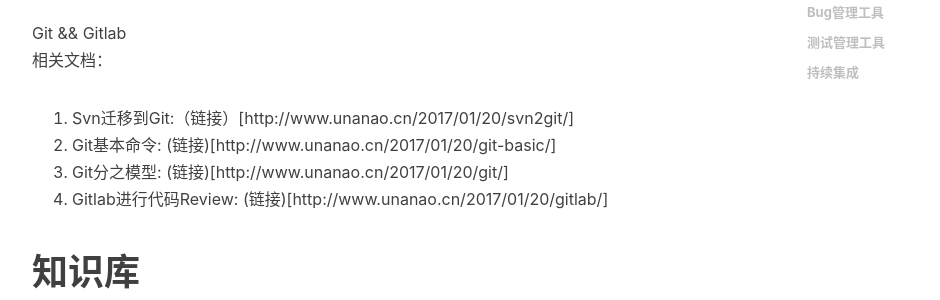
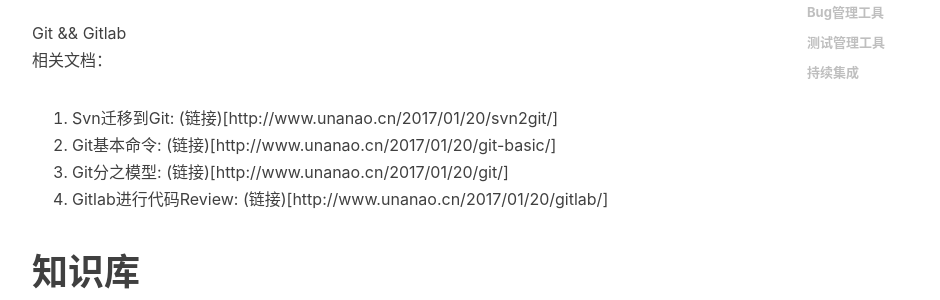
Before and after one commit to xuyumeng/xuyumeng.github.io, a Jekyll site: the page built from _posts/2018-01-16-dev-tools.md, in a window 1280 px wide and 900 px high, scrolled down 642 px. Shown: the part 152-452 px from the top of the window, without its empty margins (233-1173 px from the left). Built offline with Jekyll 4.4.1, drawn with Linux system fonts in a browser that asks for light colours; nearby versions of some CDN libraries; comment, search, counter and statistics services are not loaded.

Commit message:
lind fix

```diff
--- a/_posts/2018-01-16-dev-tools.md
+++ b/_posts/2018-01-16-dev-tools.md
@@ -18,7 +18,7 @@
 # 版本管理
 Git && Gitlab
 相关文档：
-1. Svn迁移到Git:（链接）[http://www.unanao.cn/2017/01/20/svn2git/]
+1. Svn迁移到Git: (链接)[http://www.unanao.cn/2017/01/20/svn2git/]
 2. Git基本命令: (链接)[http://www.unanao.cn/2017/01/20/git-basic/]
 3. Git分之模型: (链接)[http://www.unanao.cn/2017/01/20/git/]
 4. Gitlab进行代码Review: (链接)[http://www.unanao.cn/2017/01/20/gitlab/]
```
